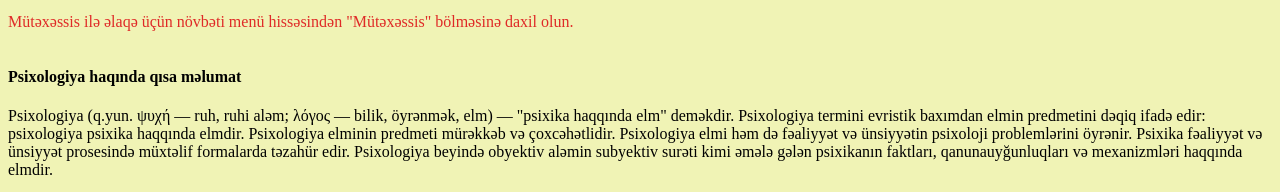
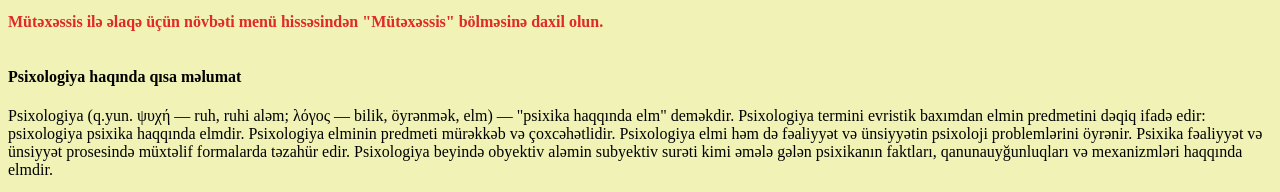
Before and after one commit to mirnihad/mirnihad.github.io, a plain HTML site: page Taskin/index.html in a window 1280 px wide. Shown: the part 135-327 px from the top of the page. Drawn offline with Linux system fonts and the light colour scheme.

Commit message:
Update index.html

```diff
--- a/Taskin/index.html
+++ b/Taskin/index.html
@@ -18,7 +18,7 @@
 	</nav>
 </header>
 <main>
-	<p class="urgent">Mütəxəssis ilə əlaqə üçün növbəti menü hissəsindən "Mütəxəssis" bölməsinə daxil olun.</p>
+	<p class="urgent"><strong>Mütəxəssis ilə əlaqə üçün növbəti menü hissəsindən "Mütəxəssis" bölməsinə daxil olun.</strong></p>
 	<h4>Psixologiya haqında qısa məlumat</h4>
 	<p>Psixologiya (q.yun. ψυχή — ruh, ruhi aləm; λόγος — bilik, öyrənmək, elm) — "psixika haqqında elm" deməkdir. Psixologiya termini evristik baxımdan elmin predmetini dəqiq ifadə edir: psixologiya psixika haqqında elmdir. Psixologiya elminin predmeti mürəkkəb və çoxcəhətlidir.
 
```
